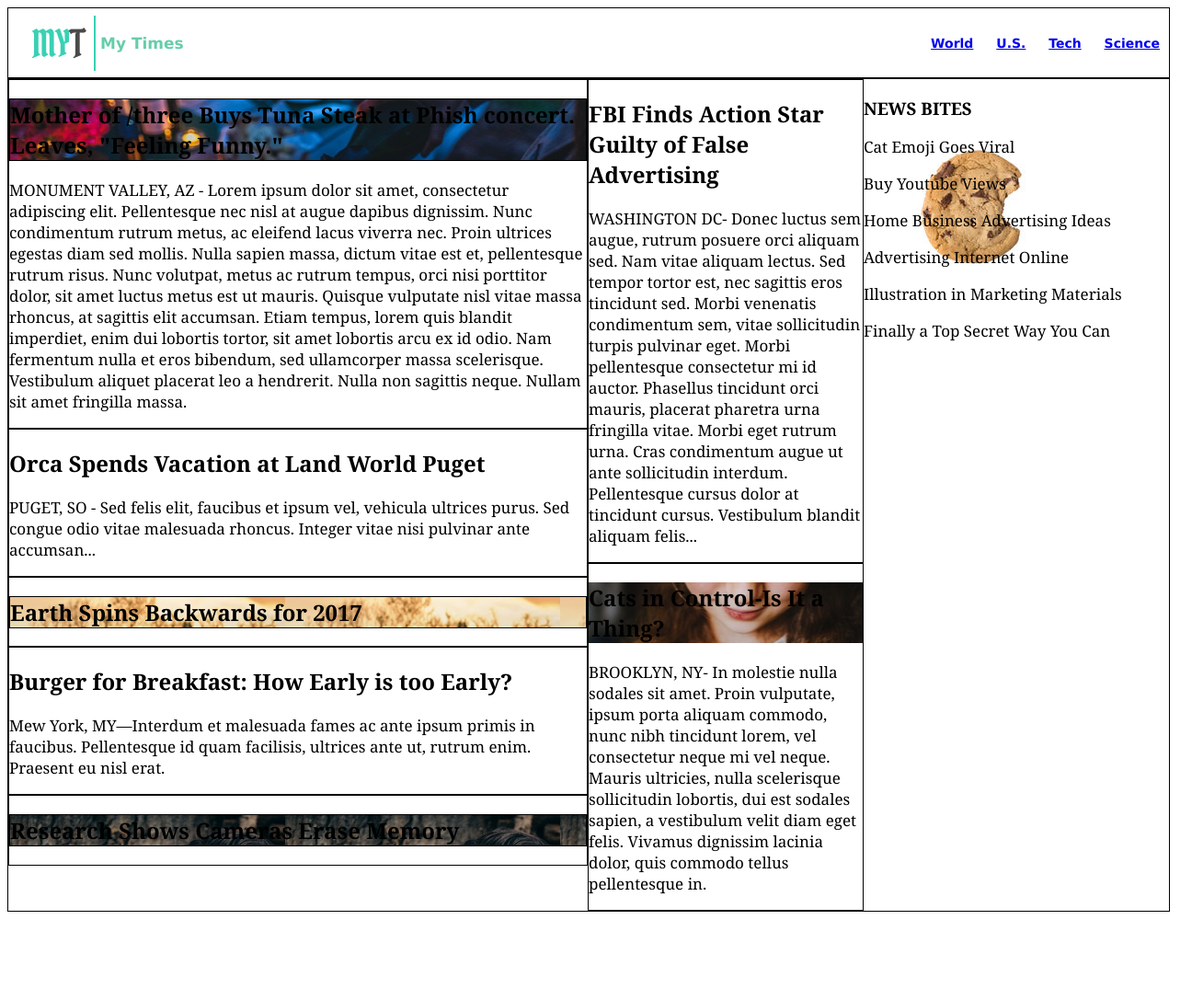
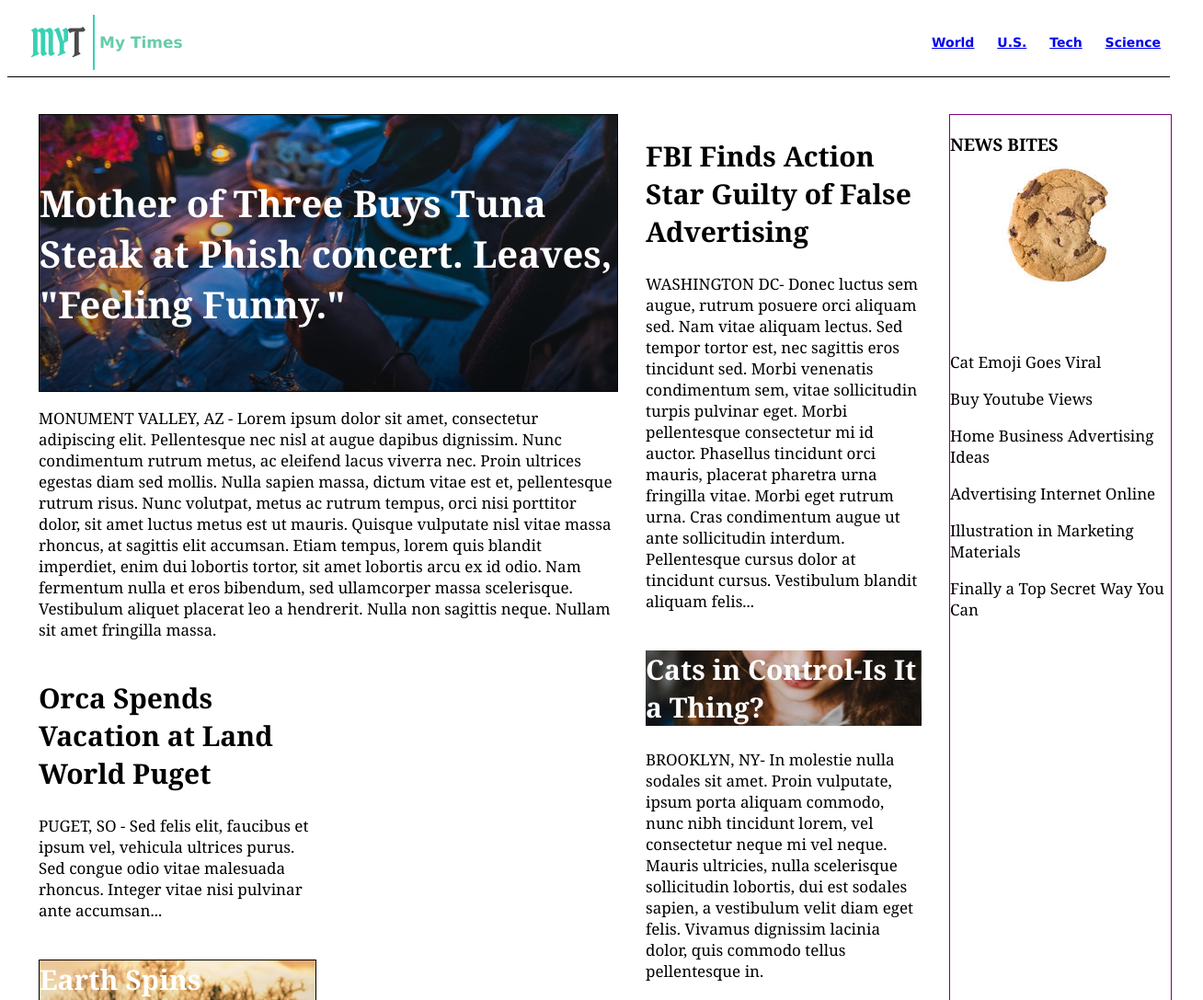
Before and after one commit to jl1pepper/mytimes, a plain HTML site: page index.html in a window 1280 px wide. Shown: the top 1087 px of the page at 92% size, 1308 px wide, since content can reach past the window. Before the commit the page ends 999 px from the top, so only its background shows below. Drawn offline with Linux system fonts and the light colour scheme.

Commit message:
Progress made - working out layout issues.

```diff
--- a/index.html
+++ b/index.html
@@ -18,7 +18,9 @@
   <div class="content">
     <div class="column large">
       <div class="tuna">
-        <h2>Mother of /three Buys Tuna Steak at Phish concert.  Leaves, "Feeling Funny."</h2>
+        <h2>Mother of Three Buys Tuna Steak at Phish concert.  Leaves, "Feeling Funny."</h2>
+      </div>
+      <div class="text">
         <p>MONUMENT VALLEY, AZ - Lorem ipsum dolor sit amet, consectetur adipiscing elit. Pellentesque nec nisl at augue dapibus dignissim. Nunc condimentum rutrum metus, ac eleifend lacus viverra nec.
         Proin ultrices egestas diam sed mollis. Nulla sapien massa, dictum vitae est et, pellentesque rutrum risus. Nunc volutpat, metus ac rutrum tempus, orci nisi porttitor dolor,
         sit amet luctus metus est ut mauris. Quisque vulputate nisl vitae massa rhoncus, at sagittis elit accumsan. Etiam tempus, lorem quis blandit imperdiet, enim dui lobortis tortor, sit amet
@@ -52,9 +54,11 @@
         nulla scelerisque sollicitudin lobortis, dui est sodales sapien, a vestibulum velit diam eget felis. Vivamus dignissim lacinia dolor, quis commodo tellus pellentesque in.</p>
       </div>
     </div>
-    <div class="cloumn small">
+    <div class="column small">
       <div class="newsbites">
         <h3>NEWS BITES</h3>
+      </div>
+      <div class="text">
         <p>Cat Emoji Goes Viral</p>
         <p>Buy Youtube Views</p>
         <p>Home Business Advertising Ideas</p>
--- a/resources/style.css
+++ b/resources/style.css
@@ -11,12 +11,11 @@ div.header {
   justify-content: flex-start;
   justify-content: space-between;
   align-items: center;
-  border: solid black 1px;
 }
 
 .header img {
   margin-left: 25px;
-  position: fixed;
+  position: absolute;
 }
 
 p.title {
@@ -31,23 +30,36 @@ nav span {
 /*Body of page*/
 .content {
   font-family: Georgia;
+  margin-top: 40px;
+  margin-bottom: 75px;
+  min-width: 1300px;
   display: flex;
   flex-direction: column wrap;
-  border: solid black 1px;
+  justify-content: center;
 }
 
 p {
   font-size: 17px;
 }
 
+h2 {
+  font-weight: bold;
+  font-size: 30px;
+  color: white;
+}
+
 .column.large {
   width: 630px;
+  position: relative;
   display: flex;
-  flex-direction: column;
+  flex-flow: column wrap;
+  align-content: space-between;
 }
 
 .column.medium {
   width: 300px;
+  margin: 0px 30px;
+  position: relative;
   display: flex;
   flex-direction: column;
 }
@@ -55,32 +67,70 @@ p {
 .column.small {
   width: 240px;
   display: flex;
+  position: relative;
   flex-direction: column;
+  border: solid purple 1px;
 }
 
-.tuna, .orca, .earthspin, .earlyburger, .cameras, .fbi, .cats {
+
+.tuna {
+  background-image: url(./images/mainstory.png);
+  height: 300px;
+  display: flex;
+  justify-content: center;
+  align-items: center;
   border: solid black 1px;
 }
 
 .tuna h2 {
-  background-image: url(./images/mainstory.png);
-  border: solid black 1px;
+  font-size: 40px;
+}
+
+.orca {
+  width: 300px;
+}
+
+.earlyburger {
+  width: 300px;
 }
 
 .earthspin h2 {
   background-image: url(./images/fallseason.png);
+  font-weight: bold;
+  width: 300px;
+  display: flex;
   border: solid black 1px;
 }
 
 .cameras h2 {
   background-image: url(./images/hipstercameraman.png);
+  font-weight: bold;
+  width: 300px;
+  display: flex;
   border: solid black 1px;
+}
+
+.fbi  h2 {
+  color: black;
+}
+
+.orca h2 {
+  color: black;
+}
+
+.earlyburger h2 {
+  color: black;
 }
 
 .cats h2 {
   background-image: url(./images/catceo.png);
+  font-weight: bold;
+  display: flex;
 }
 
 .newsbites {
   background-image: url(./images/cookie.png);
+  height: 240px;
+  font-weight: bold;
+  display: flex;
 }
```
Lines whose indentation alone changed are shown as unchanged.
